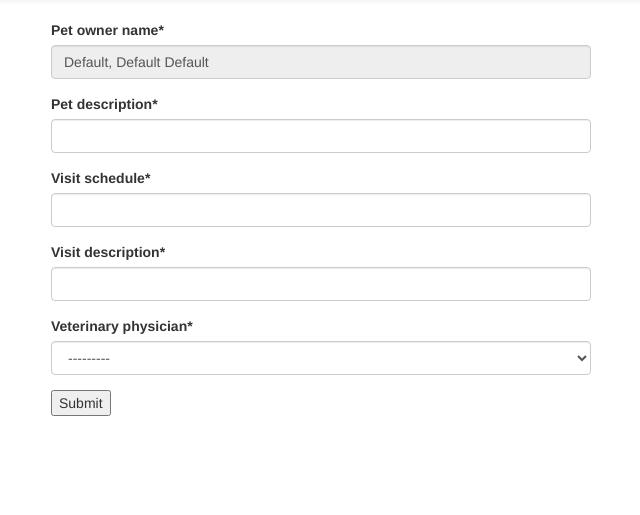
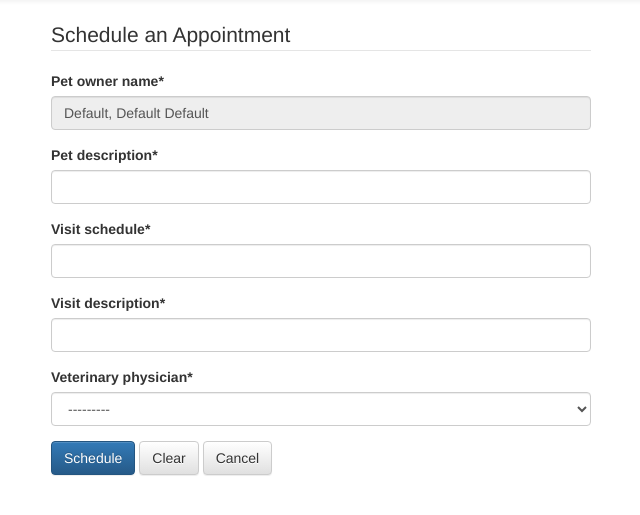
Before and after one commit to asabalon/cs260, a Django app: page /appointments/add/ in a window 1280 px wide. Shown: the part 52-567 px from the top of the page, without its empty margins (319-959 px from the left). Run offline with Django 3.2, Linux system fonts and the light colour scheme; data comes from the database, SQL or seed files in the repository; data that the repository does not hold is empty; some libraries are stand-ins or nearby versions.

Commit message:
Added navigation buttons for appointmentform; added unit tests

```diff
--- a/appointments/forms.py
+++ b/appointments/forms.py
@@ -1,16 +1,39 @@
 from django import forms
 from bootstrap3_datetime.widgets import DateTimePicker
+from crispy_forms.helper import FormHelper
+from crispy_forms.layout import Layout, Fieldset, Submit, Reset, HTML
+from crispy_forms.bootstrap import FormActions
 from .models import Appointment
-from .models import Customer
+from .urls import urlpatterns
 
 
 class AppointmentForm(forms.ModelForm):
     pet_owner_name = forms.CharField(widget=forms.TextInput(attrs={'readonly': True}))
 
+    helper = FormHelper()
+    helper.form_method = "POST"
+    helper.form_action = 'add_appointment'
+    helper.layout = Layout(
+        Fieldset(
+            'Schedule an Appointment',
+            'pet_owner_name',
+            'pet_owner',
+            'pet_description',
+            'visit_schedule',
+            'visit_description',
+            'veterinary_physician'
+        ),
+        FormActions(
+            Submit('submit', 'Schedule', css_class='btn btn-primary'),
+            Reset('reset', 'Clear', css_class='btn btn-default'),
+            HTML(
+                '<a name="cancel" value="Cancel" class="btn btn btn-default" href="{% url "add_appointment" %}">Cancel</a>')
+        )
+    )
+
     class Meta:
         model = Appointment
-        fields = ('pet_owner_name', 'pet_owner', 'pet_description', 'visit_schedule', 'visit_description',
-                  'veterinary_physician')
+        fields = ['pet_owner', 'pet_description', 'visit_schedule', 'visit_description', 'veterinary_physician']
         widgets = {
             'pet_owner': forms.HiddenInput(attrs={'name': 'pet_owner_id'}),
             'visit_schedule': DateTimePicker(options={
--- a/appointments/templates/add_appointment.html
+++ b/appointments/templates/add_appointment.html
@@ -6,9 +6,5 @@ Add Appointment
 {% endblock %}
 
 {% block page_panel %}
-<form method="POST" action"{% url 'add_appointment' %}">
-	{{ form | crispy}}
-	{% csrf_token %}
-	<input type="submit" value="Submit"></input>
-</form>
+{% crispy form %}
 {% endblock %}
```
Also changed, not shown: appointments/tests.py (+21 -4 lines).
